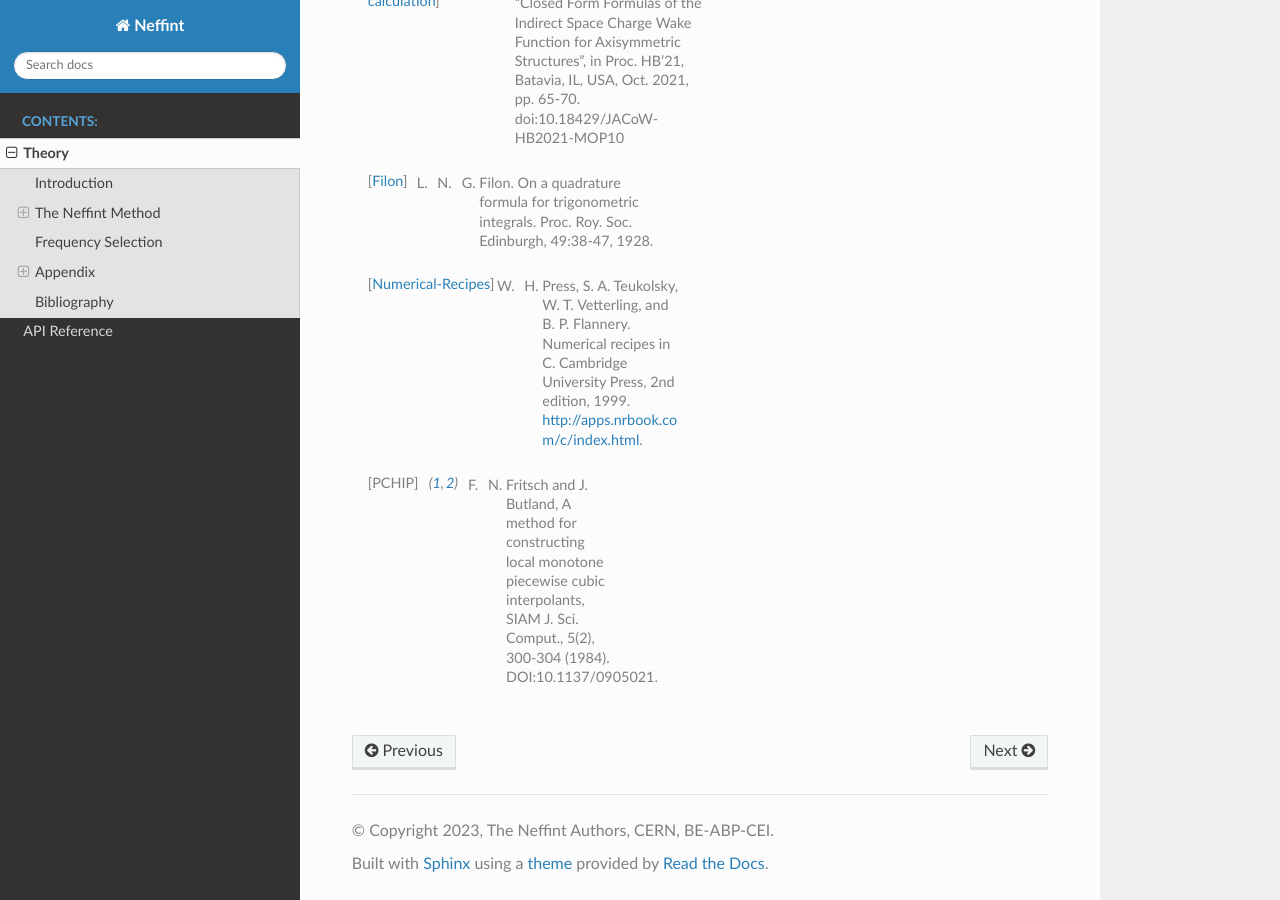
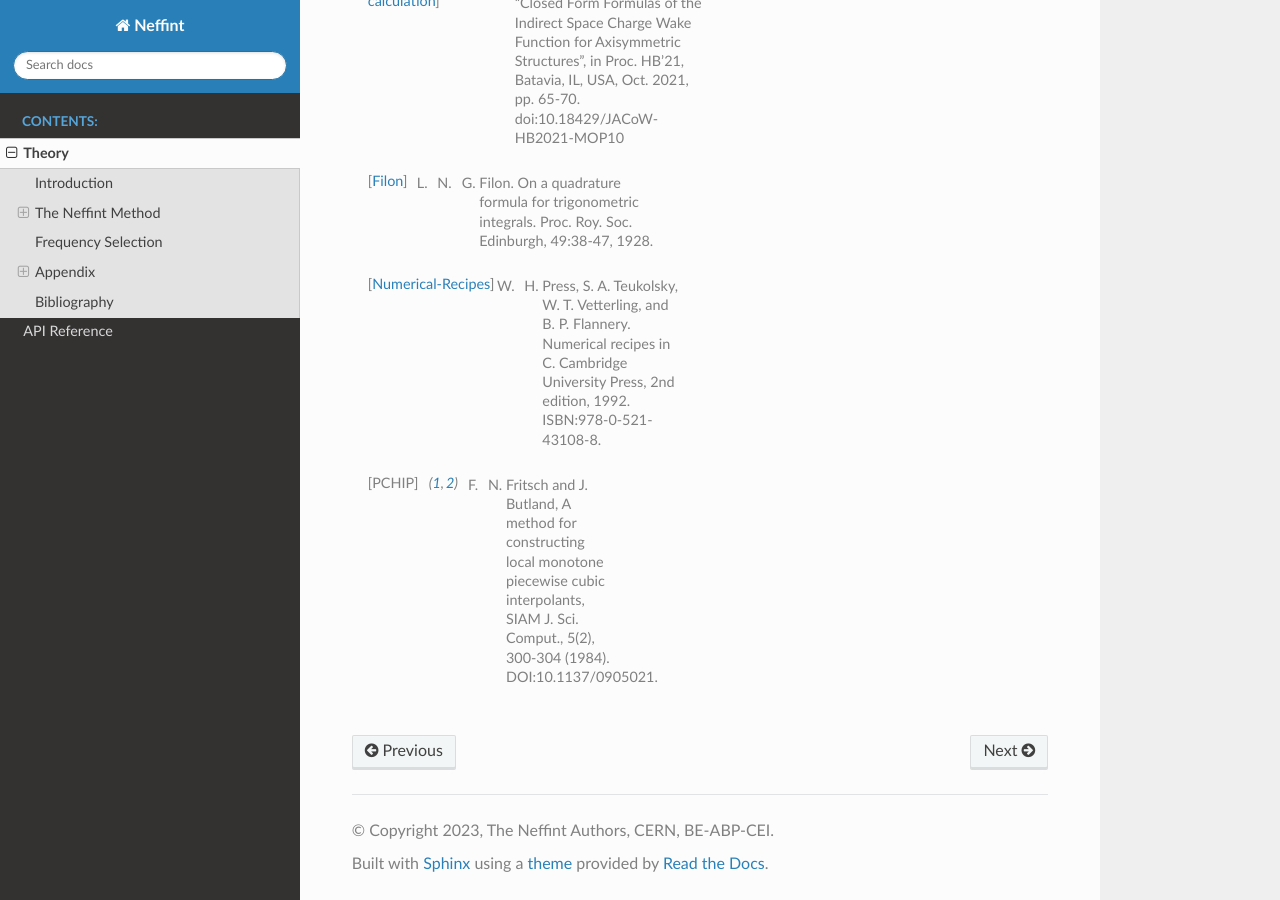
Before and after one commit to neffint/neffint, a Sphinx documentation site: the page built from docs/source/theory.rst, in a window 1280 px wide and 900 px high, scrolled down 4953 px. Built offline with Sphinx 7.4.7 and the Read the Docs theme 2.0.0, drawn with Linux system fonts in a browser that asks for light colours; pages that are not in the unit, such as notebooks, are missing from menus.

Commit message:
Updating Numerical Recipes reference in docs/source/theory.rst

```diff
--- a/docs/source/theory.rst
+++ b/docs/source/theory.rst
@@ -240,5 +240,5 @@ Bibliography
 .. [N.Mounet-PhD] N. Mounet. The LHC Transverse Coupled-Bunch Instability, PhD thesis 5305 (EPFL, 2012), http://infoscience.epfl.ch/record/174672/files/EPFL_TH5305.pdf
 .. [N.Mounet-Wake-function-calculation]  N. Mounet, E. Dadiani, E. Métral, A. Rahemtulla, and C. Zannini, “Closed Form Formulas of the Indirect Space Charge Wake Function for Axisymmetric Structures”, in Proc. HB'21, Batavia, IL, USA, Oct. 2021, pp. 65-70. doi:10.18429/JACoW-HB2021-MOP10
 .. [Filon] L. N. G. Filon. On a quadrature formula for trigonometric integrals. Proc. Roy. Soc. Edinburgh, 49:38-47, 1928.
-.. [Numerical-Recipes] W. H. Press, S. A. Teukolsky, W. T. Vetterling, and B. P. Flannery. Numerical recipes in C. Cambridge University Press, 2nd edition, 1999. http://apps.nrbook.com/c/index.html.
+.. [Numerical-Recipes] W. H. Press, S. A. Teukolsky, W. T. Vetterling, and B. P. Flannery. Numerical recipes in C. Cambridge University Press, 2nd edition, 1992. ISBN:978-0-521-43108-8.
 .. [PCHIP] F. N. Fritsch and J. Butland, A method for constructing local monotone piecewise cubic interpolants, SIAM J. Sci. Comput., 5(2), 300-304 (1984). DOI:10.1137/0905021.
```
